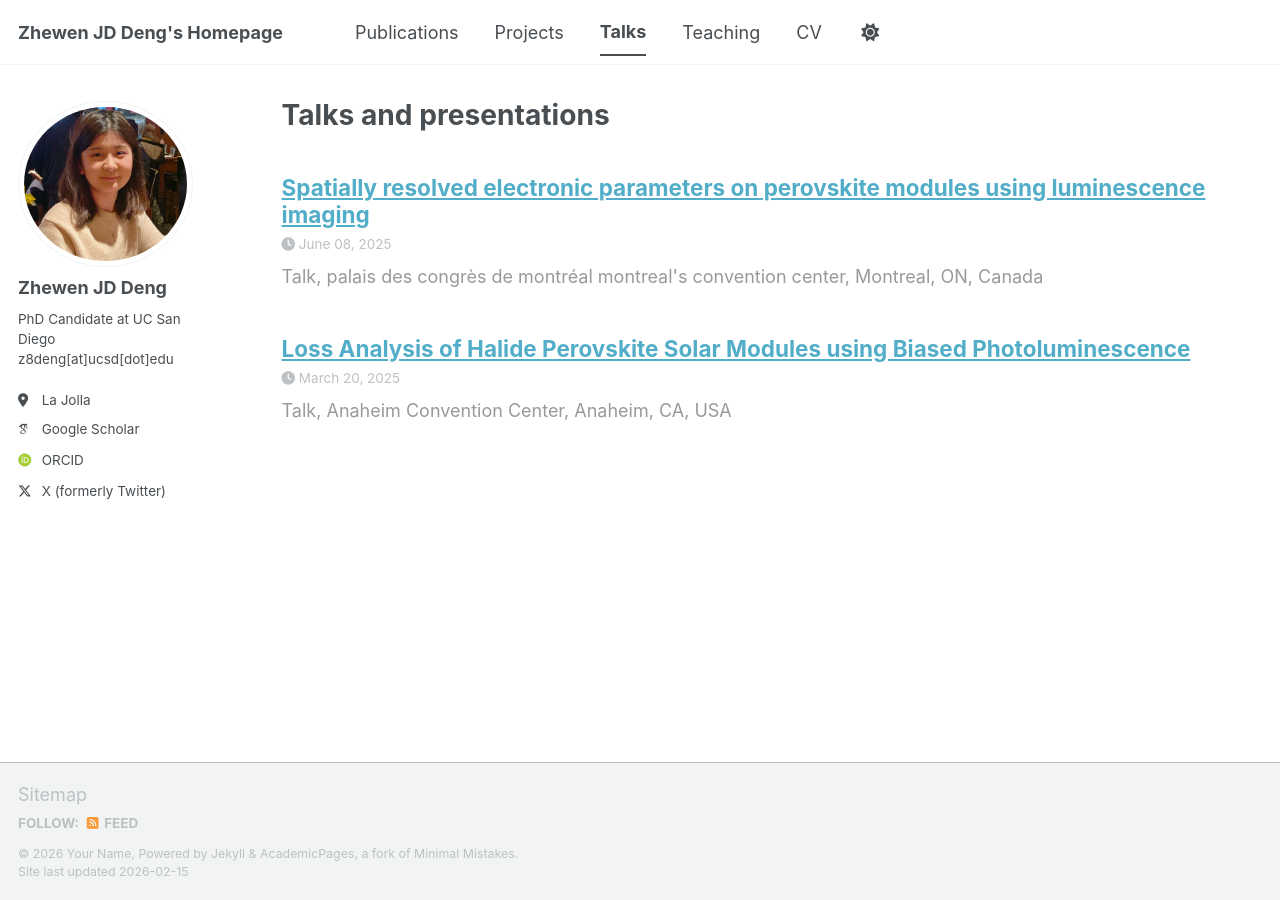
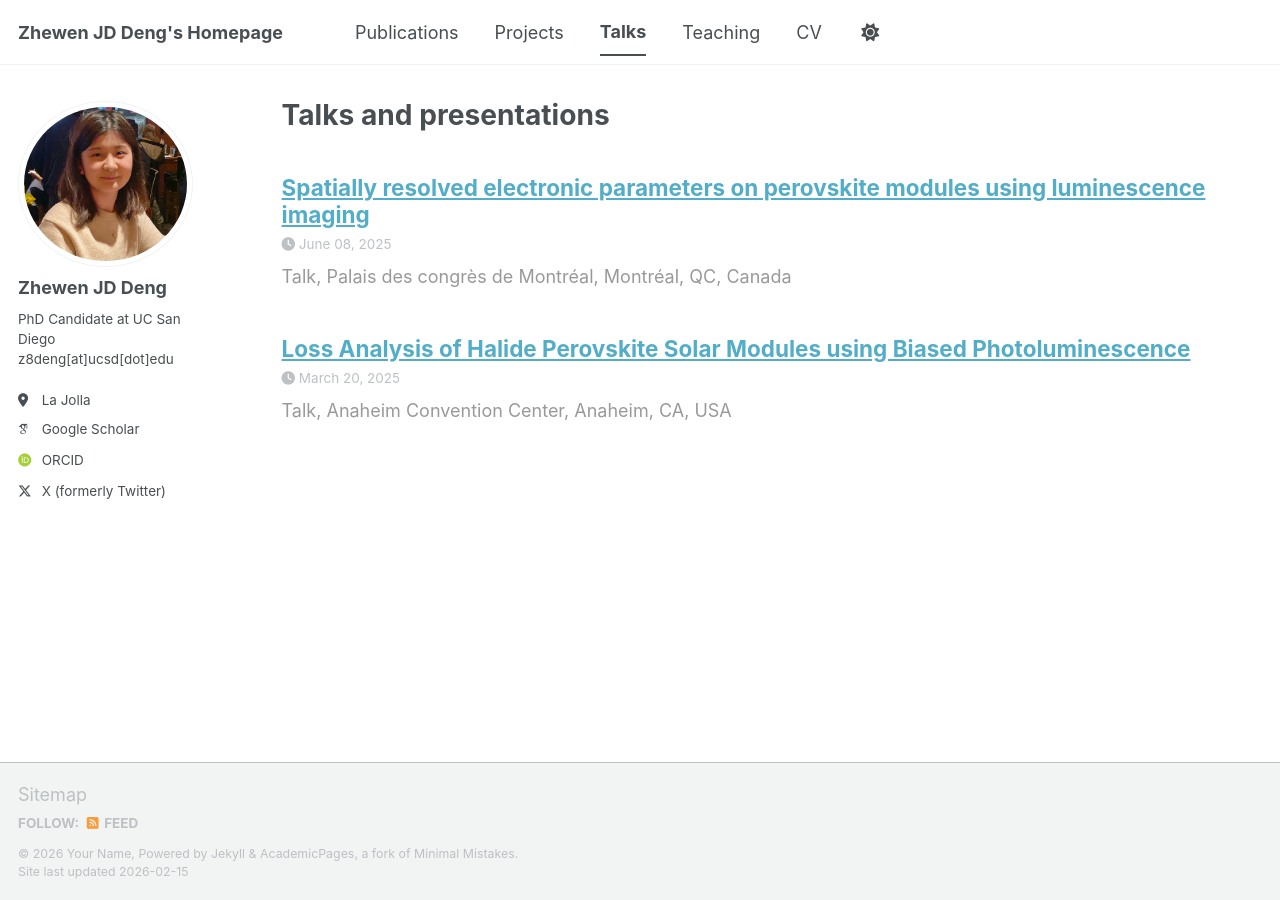
Before and after one commit to zhewenjddeng-personal/zhewenjddeng-personal.github.io, a Jekyll site: the page built from _pages/talks.html, in a window 1280 px wide. Built offline with Jekyll 4.4.1, drawn with Linux system fonts in a browser that asks for light colours; some web fonts are replaced; a script bundle is joined from its source files by our own code; library files that are not in the unit come from our copies.

Commit message:
Update 2025-06-08-PVSC53-Montreal.md

```diff
--- a/_talks/2025-06-08-PVSC53-Montreal.md
+++ b/_talks/2025-06-08-PVSC53-Montreal.md
@@ -1,10 +1,10 @@
 ---
 title: "Spatially resolved electronic parameters on perovskite modules using luminescence imaging"
 url: "https://ieeexplore.ieee.org/abstract/document/11132827"
-collection: talks
 type: "Talk"
-permalink: /talks/2025-06-08-PVSC53-Montreal
-venue: "palais des congrès de montréal montreal's convention center"
+collection: "talks"
+permalink: "/talks/2025-06-08-PVSC53-Montreal"
+venue: "Palais des congrès de Montréal"
+location: "Montréal, QC, Canada"
 date: 2025-06-08
-location: "Montreal, ON, Canada"
 ---
```
